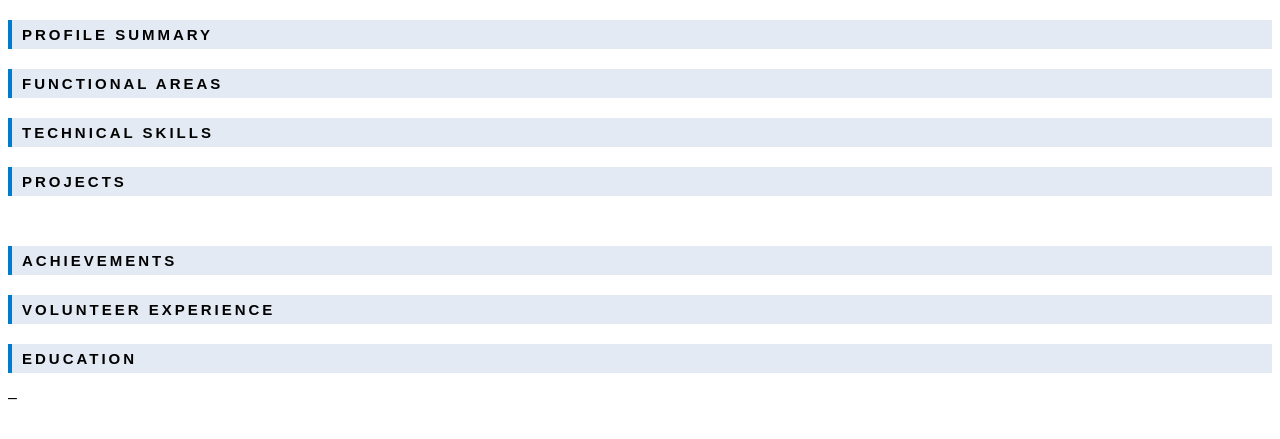
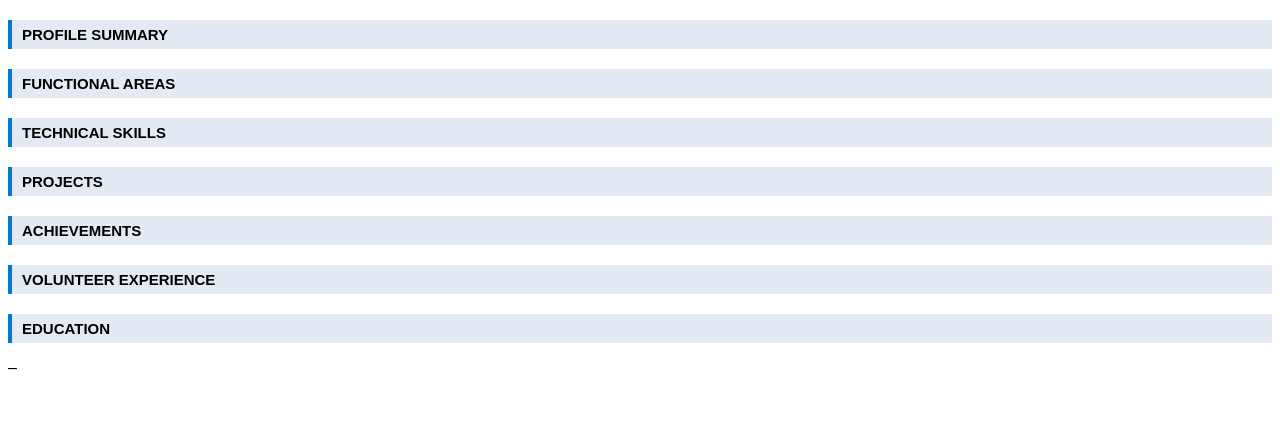
Before and after one commit to dhanush-ts/Resume-Server, a Flask app: template templates/template.html in a window 1280 px wide. Shown: the part 24-463 px from the top of the page. Run offline with Flask 3, Linux system fonts and the light colour scheme; the template is opened without the code that fills it, so the values that code supplies are empty.

Commit message:
small changes

```diff
--- a/templates/template.html
+++ b/templates/template.html
@@ -80,13 +80,7 @@
       margin-right: 5px;
     }
 
-    h2 {
-      letter-spacing: 3px;
-    }
-
     .project-header {
-      display: flex;
-      justify-content: space-between;
       font-weight: bold;
       margin-top: 15px;
     }
```
